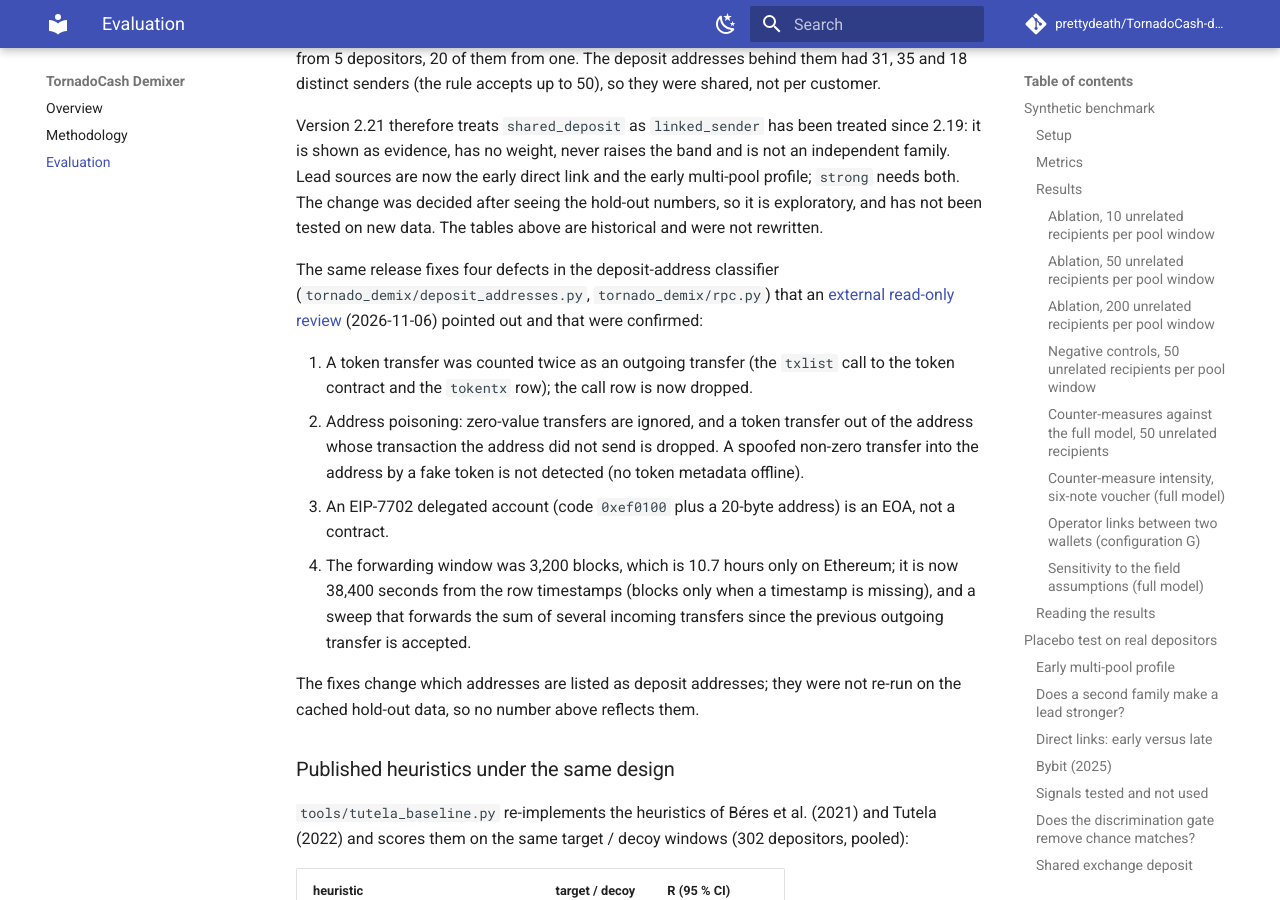
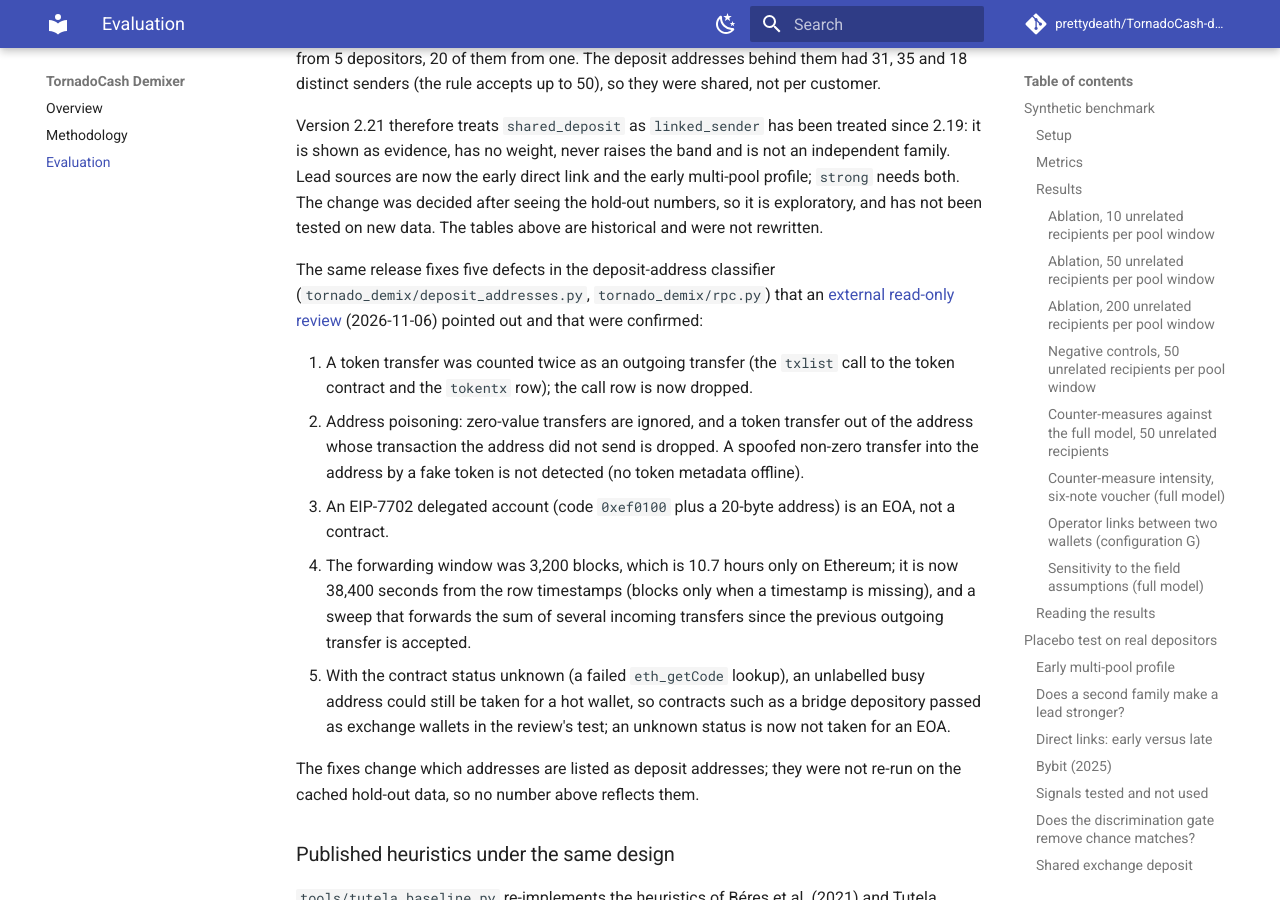
Before and after one commit to prettydeath/TornadoCash-demixer, an MkDocs documentation site: the page built from docs/EVALUATION.md, in a window 1280 px wide and 900 px high, scrolled down 18046 px. Built offline with MkDocs 1.6.1 and Material for MkDocs 9.7.7, drawn with Linux system fonts in a browser that asks for light colours; comment, search, counter and statistics services are not loaded.

Commit message:
Deposit-address classifier: unknown contract status is not a hot wallet

```diff
--- a/docs/EVALUATION.md
+++ b/docs/EVALUATION.md
@@ -623,7 +623,7 @@
 and has not been tested on new data. The tables above are historical and were not
 rewritten.
 
-The same release fixes four defects in the deposit-address classifier
+The same release fixes five defects in the deposit-address classifier
 (`tornado_demix/deposit_addresses.py`, `tornado_demix/rpc.py`) that an
 [external read-only review](https://github.com/searadacunha/Polymarket-Home-of-the-Insiders/blob/main/research_notes/github-tooling-audit-2026-11-06/audit_notes/demixer_evaluation.md)
 (2026-11-06) pointed out and that were confirmed:
@@ -639,6 +639,10 @@
    38,400 seconds from the row timestamps (blocks only when a timestamp is missing), and a
    sweep that forwards the sum of several incoming transfers since the previous outgoing
    transfer is accepted.
+5. With the contract status unknown (a failed `eth_getCode` lookup), an unlabelled busy
+   address could still be taken for a hot wallet, so contracts such as a bridge depository
+   passed as exchange wallets in the review's test; an unknown status is now not taken for
+   an EOA.
 
 The fixes change which addresses are listed as deposit addresses; they were not re-run on the
 cached hold-out data, so no number above reflects them.
```
Also changed, not shown: 2 other files.
